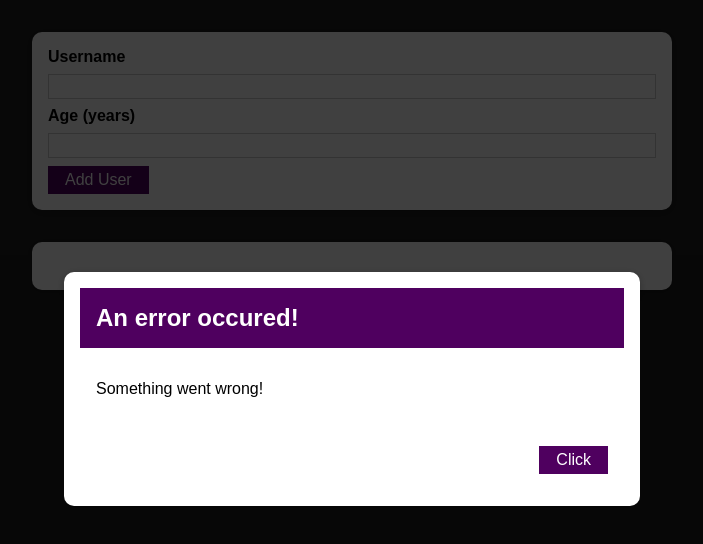
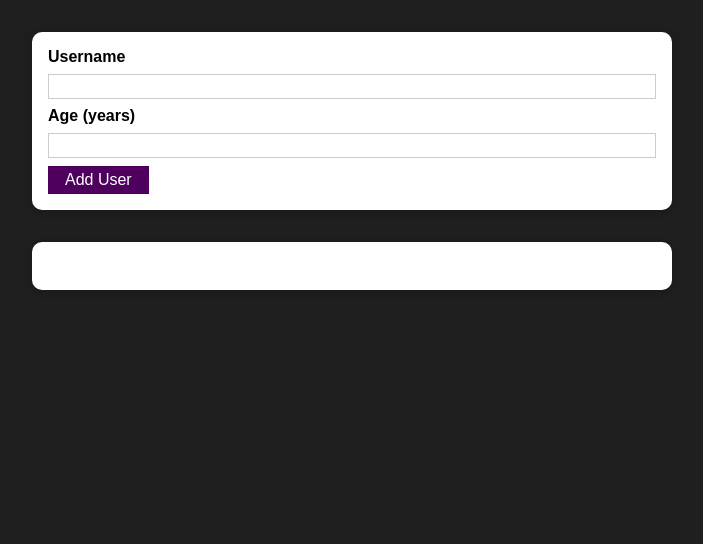
Before and after one commit to RyanPOsterberg/CTW-React-Student-Final, a React (Create React App) app: page / in a window 1280 px wide. Shown: the top 544 px of the page, without its empty margins (288-991 px from the left). Built offline with nearby package versions, Linux system fonts and the light colour scheme.

Commit message:
9-error modal state

```diff
--- a/src/components/ui/ErrorModal.js
+++ b/src/components/ui/ErrorModal.js
@@ -6,7 +6,7 @@
 const ErrorModal = props => {
     return (
         <div>
-            <div className="backdrop" />
+            <div className="backdrop" onClick={props.onHandleError} />
             <div className="modal">
                 <Card>
                     <header className="header">
@@ -16,7 +16,7 @@
                         <p>{props.message}</p>
                     </div>
                     <footer className="actions">
-                        <Button>Click</Button>
+                        <Button clickHandler={props.onHandleError}>Okay</Button>
                     </footer>
                 </Card>
             </div>
--- a/src/components/users/AddUser.js
+++ b/src/components/users/AddUser.js
@@ -7,13 +7,22 @@
 const AddUser = props => {
     const [enteredUsername, setEnteredUsername] = useState("");
     const [enteredAge, setEnteredAge] = useState("");
+    const [error, setError] = useState();
 
     function addUserHandler(event) {
         event.preventDefault();
         if (enteredUsername.trim().length === 0 || enteredAge.trim().length === 0) {
+            setError({
+                title: "Invalid input",
+                message: "Please enter a valid name and age (non-empty values)."
+            });
             return;
         }
         if (+enteredAge < 1) {
+            setError({
+                title: "Invalid age",
+                message: "Please enter a valid age (age > 0)."
+            });
             return;
         }
         props.onAddUser(enteredUsername, enteredAge);
@@ -26,10 +35,13 @@
     function ageChangeHandler(event) {
         setEnteredAge(event.target.value);
     }
+    function errorHandler() {
+        setError(null);
+    }
 
     return (
         <div>
-        <ErrorModal title="An error occured!" message="Something went wrong!"></ErrorModal>
+        {error && <ErrorModal title={error.title} message={error.message} onHandleError={errorHandler}></ErrorModal>}
         <Card>
             <form onSubmit={addUserHandler}>
                 <label htmlFor="username">Username</label>
```
